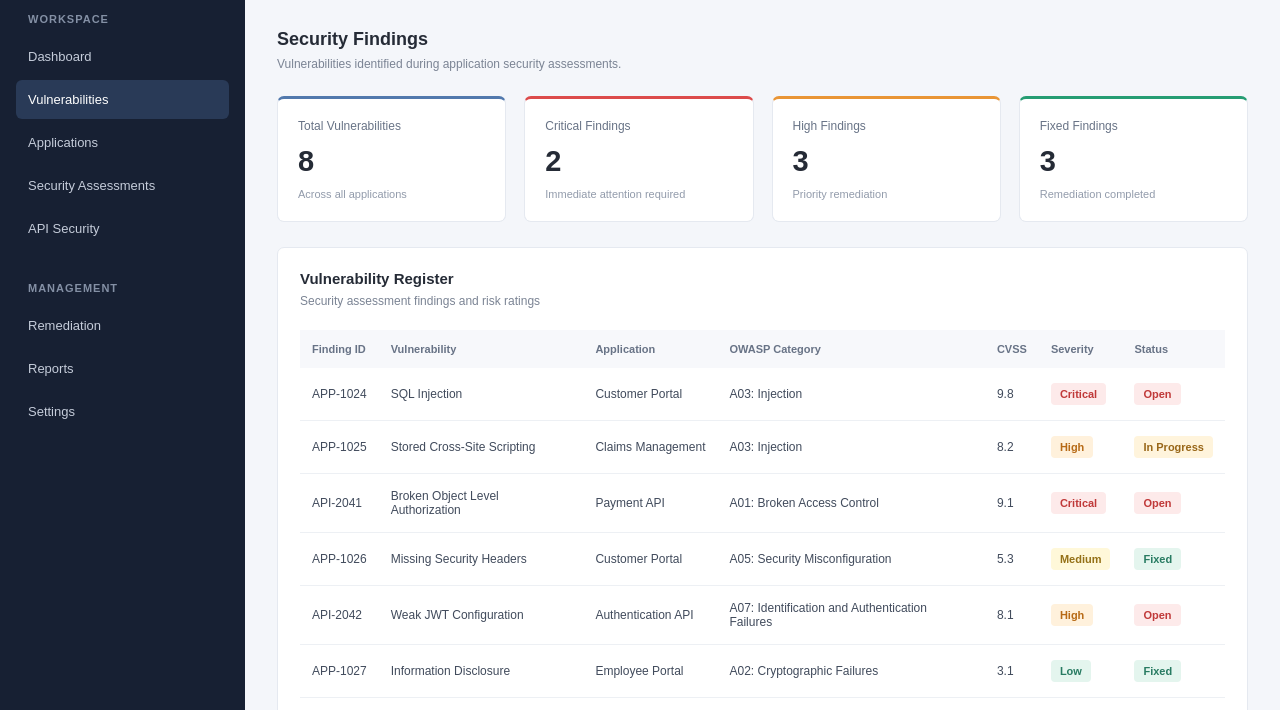
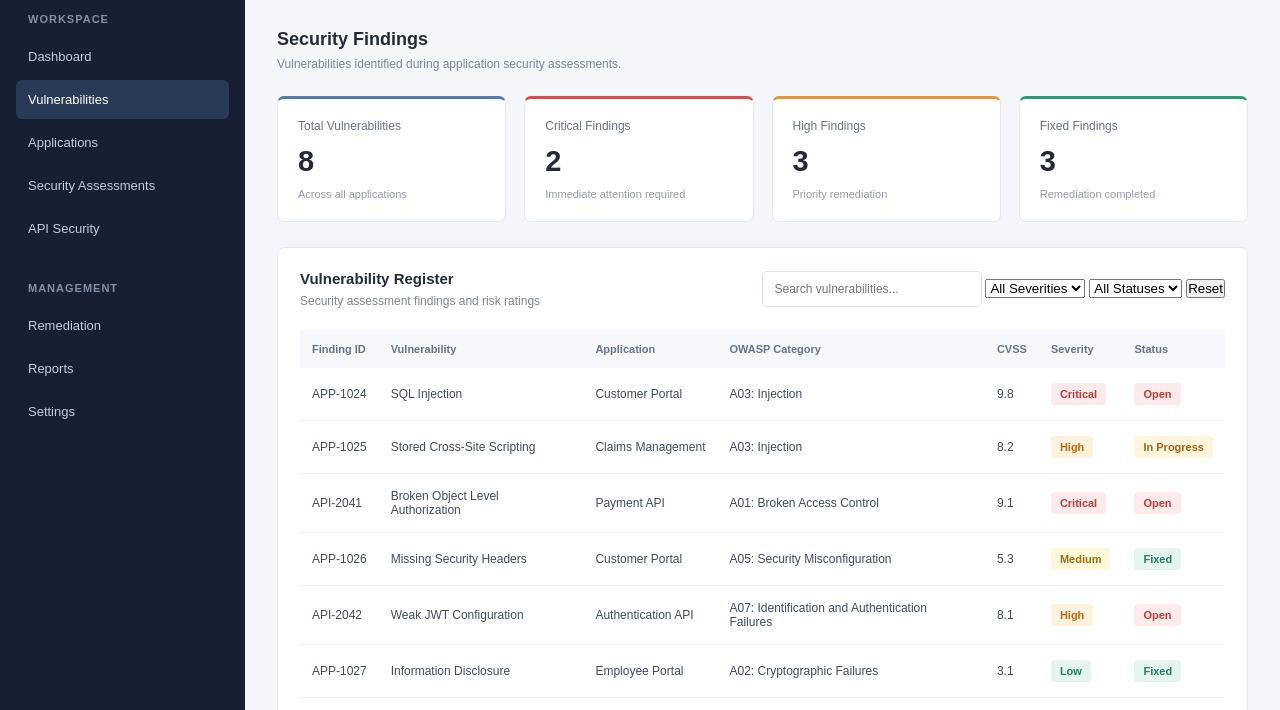
Before and after one commit to tejaaluri/appsec-command-center, a plain HTML site: page vulnerabilities.html in a window 1280 px wide. Shown: the part 86-796 px from the top of the page. Drawn offline with Linux system fonts and the light colour scheme.

Commit message:
Add vulnerability search and filter controls

```diff
--- a/vulnerabilities.html
+++ b/vulnerabilities.html
@@ -97,6 +97,31 @@
         <h3>Vulnerability Register</h3>
         <p>Security assessment findings and risk ratings</p>
     </div>
+
+    <div class="filter-controls">
+        <input
+            type="search"
+            id="vulnerabilitySearch"
+            placeholder="Search vulnerabilities..."
+        >
+
+        <select id="severityFilter">
+            <option value="">All Severities</option>
+            <option value="Critical">Critical</option>
+            <option value="High">High</option>
+            <option value="Medium">Medium</option>
+            <option value="Low">Low</option>
+        </select>
+
+        <select id="statusFilter">
+            <option value="">All Statuses</option>
+            <option value="Open">Open</option>
+            <option value="In Progress">In Progress</option>
+            <option value="Fixed">Fixed</option>
+        </select>
+
+        <button type="button" id="resetFilters">Reset</button>
+    </div>
 </div>
 
                 <div class="table-container">
```
Lines whose indentation alone changed are shown as unchanged.
